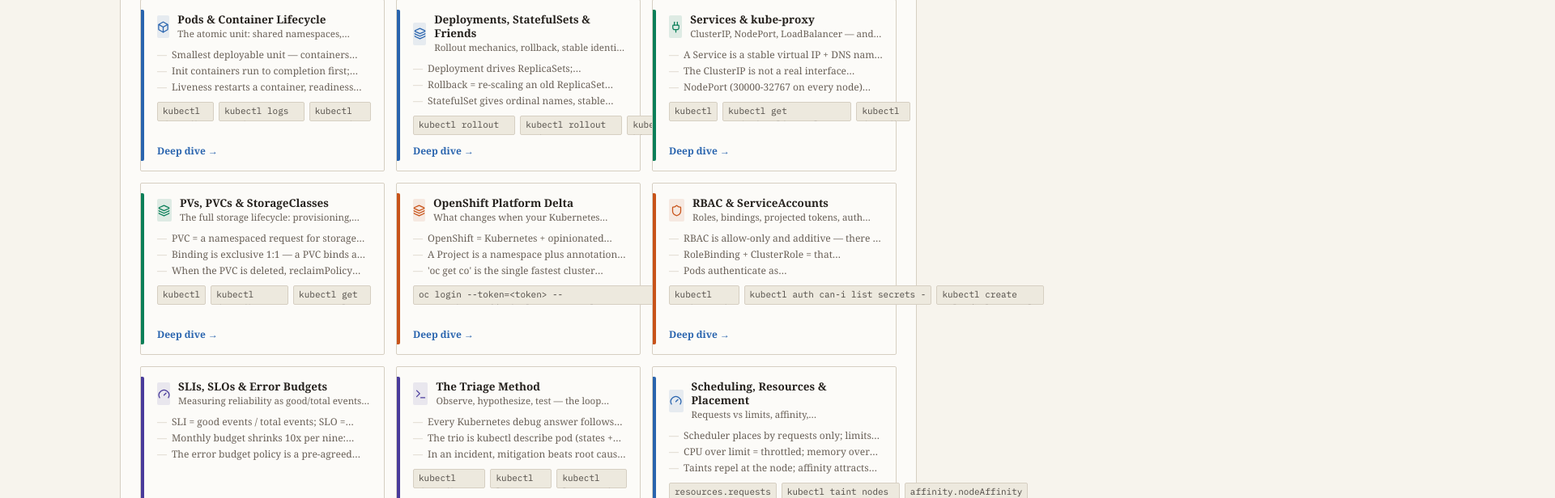
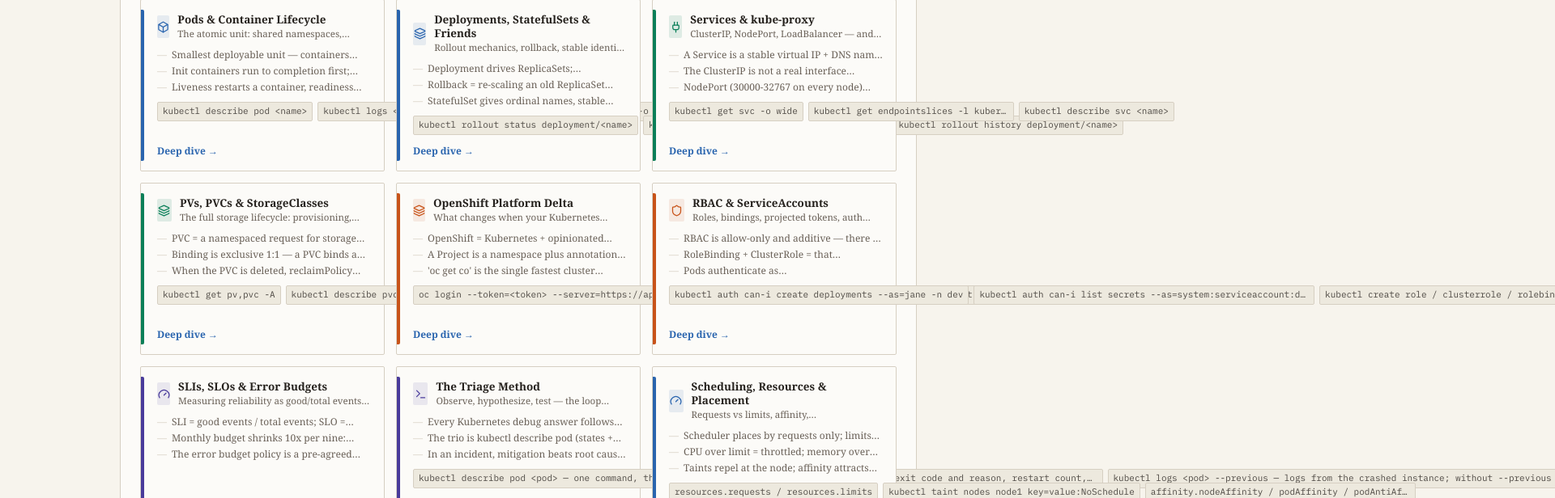
Before and after one commit to Suryals/devops-interview-quest, a React (Vite) app in the folder app/: page / in a window 1280 px wide. Shown: the part 520-1136 px from the top of the page at 81% size, 1920 px wide, since content can reach past the window. Built offline with nearby package versions, Linux system fonts and the light colour scheme.

Commit message:
Truncate method chips on card faces

```diff
--- a/app/src/App.tsx
+++ b/app/src/App.tsx
@@ -36,7 +36,7 @@
 const WHO_TEXT: Record<string, string> = { c: "text-[hsl(var(--client))]", s: "text-[hsl(var(--server))]", u: "text-[hsl(var(--concept))]" };
 
 function MethodChip({ m }: { m: string }) {
-  return <code className="rounded-md border bg-secondary px-1.5 py-0.5 text-[11px] text-foreground/80">{m}</code>;
+  return <code className="max-w-[32%] truncate rounded-md border bg-secondary px-1.5 py-0.5 text-[11px] text-foreground/80" title={m}>{m}</code>;
 }
 
 /* ---------------- app state ---------------- */
```
Also changed, not shown: 1 other file (tests, documents, lock files or other folders).
